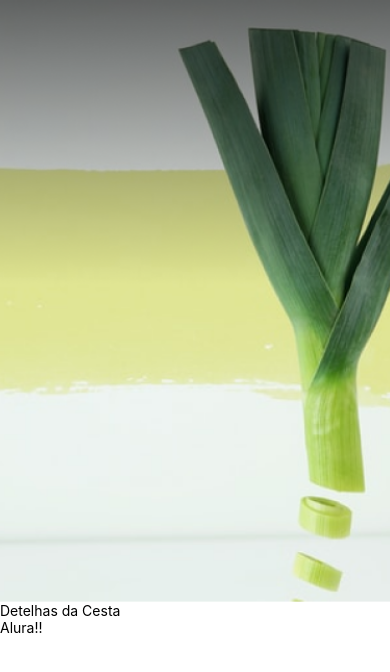
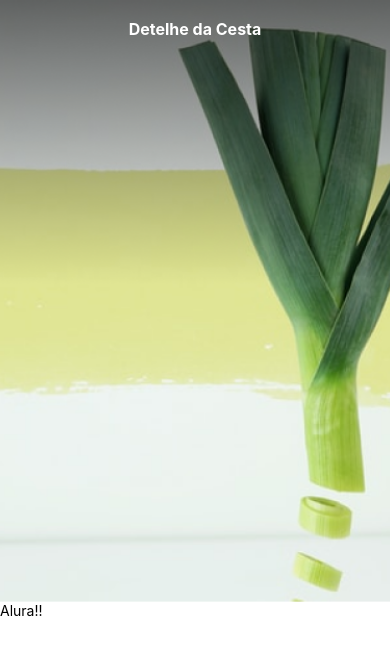
Before and after one commit to Juniorbasck/studies-react-native, a React Native app: screen / in a window 390 px wide. Shown: the top 672 px of the page. Built offline with nearby package versions, Linux system fonts and the light colour scheme.

Commit message:
atualizacoes

```diff
--- a/src/telas/Cesta.js
+++ b/src/telas/Cesta.js
@@ -8,14 +8,24 @@
 
   return <>
        <Image source={topo} style={estilos.topo} />
-       <Text>Detelhas da Cesta</Text>
+       <Text style={estilos.titulo}>Detelhe da Cesta</Text>
     </>
-
 }
 
 const estilos = StyleSheet.create({
     topo: {
         width: '100%',
         height: 578 / 768 * width,
+    },
+
+    titulo: {
+        width: "100%",
+        position: "absolute",
+        textAlign: "center",
+        fontSize: 16,
+        lineHeight: 26,
+        color: "white",
+        fontWeight: "bold",
+        padding: 16,
     }
 });
```
